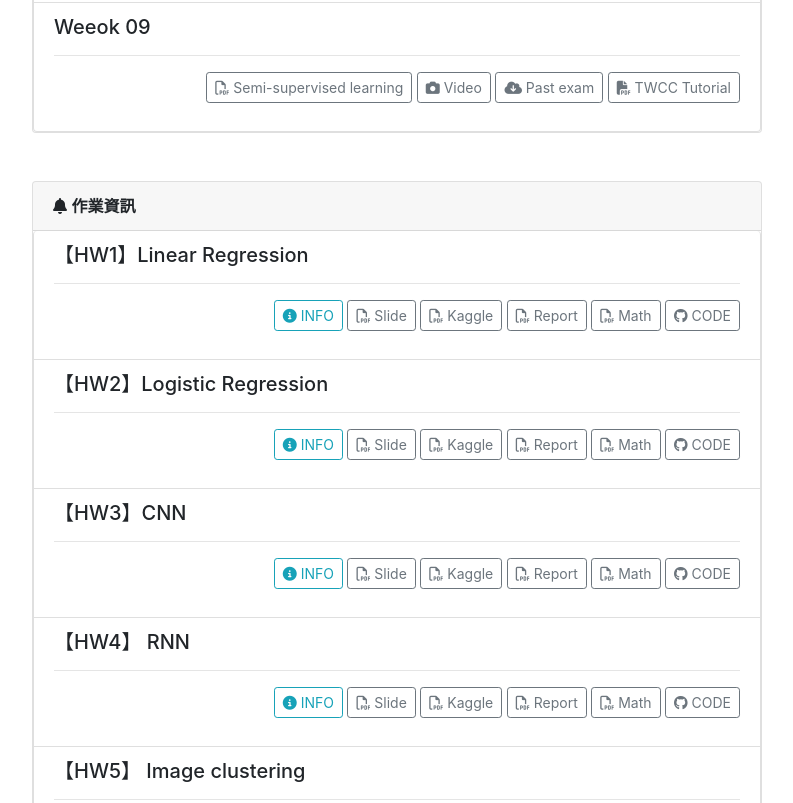
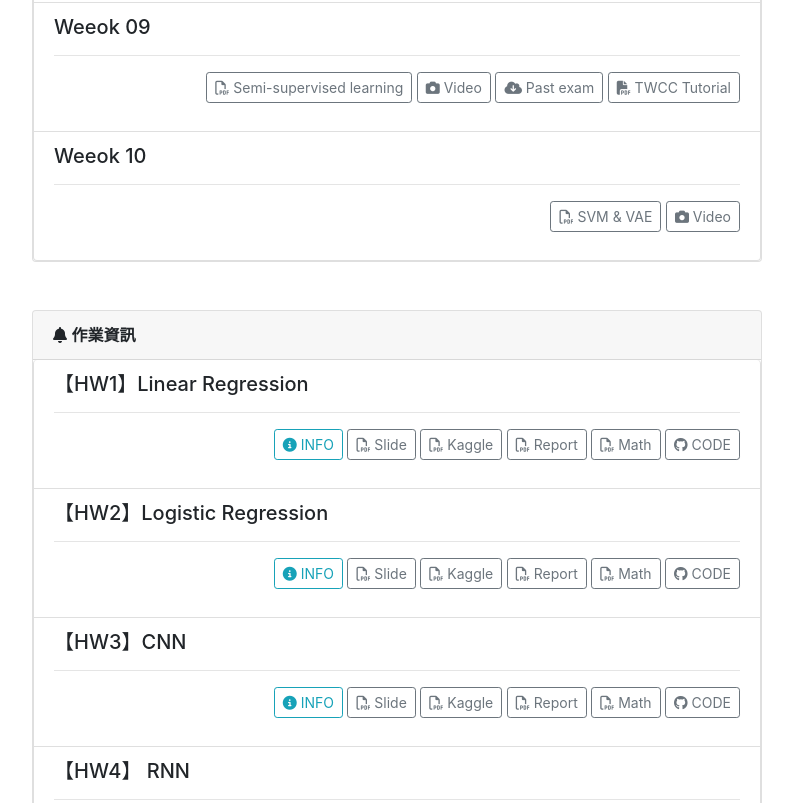
Before and after one commit to ntueeml/ml-website, a plain HTML site: page index.html in a window 1280 px wide. Shown: the part 2208-3011 px from the top of the page, without its empty margins (243-1036 px from the left). Drawn offline with nearby package versions, Linux system fonts and the light colour scheme.

Commit message:
Update index.html

```diff
--- a/index.html
+++ b/index.html
@@ -451,6 +451,26 @@
                   </p>
                 </div>
               </li>
+              <li class="list-group-item" id="week10">
+                <div class="w-100 justify-content-between">
+                  <h5 class="text-left"> Weeok 10 </h5>
+                  <hr />
+                  <p class="text-right">
+                    <a href="https://drive.google.com/drive/folders/1hPfbIwyuzmwl-euOmQlhU7eVoWF2j_8k?usp=sharing">
+                      <button class="btn btn-outline-secondary btn-sm">
+                        <i class="far fa-file-pdf"></i>
+                         SVM & VAE
+                      </button>
+                    </a>
+                    <a href="" target="_blank">
+                      <button class="btn btn-outline-secondary btn-sm">
+                        <i class="fa fa-camera"></i>
+                         Video
+                      </button>
+                    </a>
+                  </p>
+                </div>
+              </li>
             </ul>
           </div>
         </div>
```
